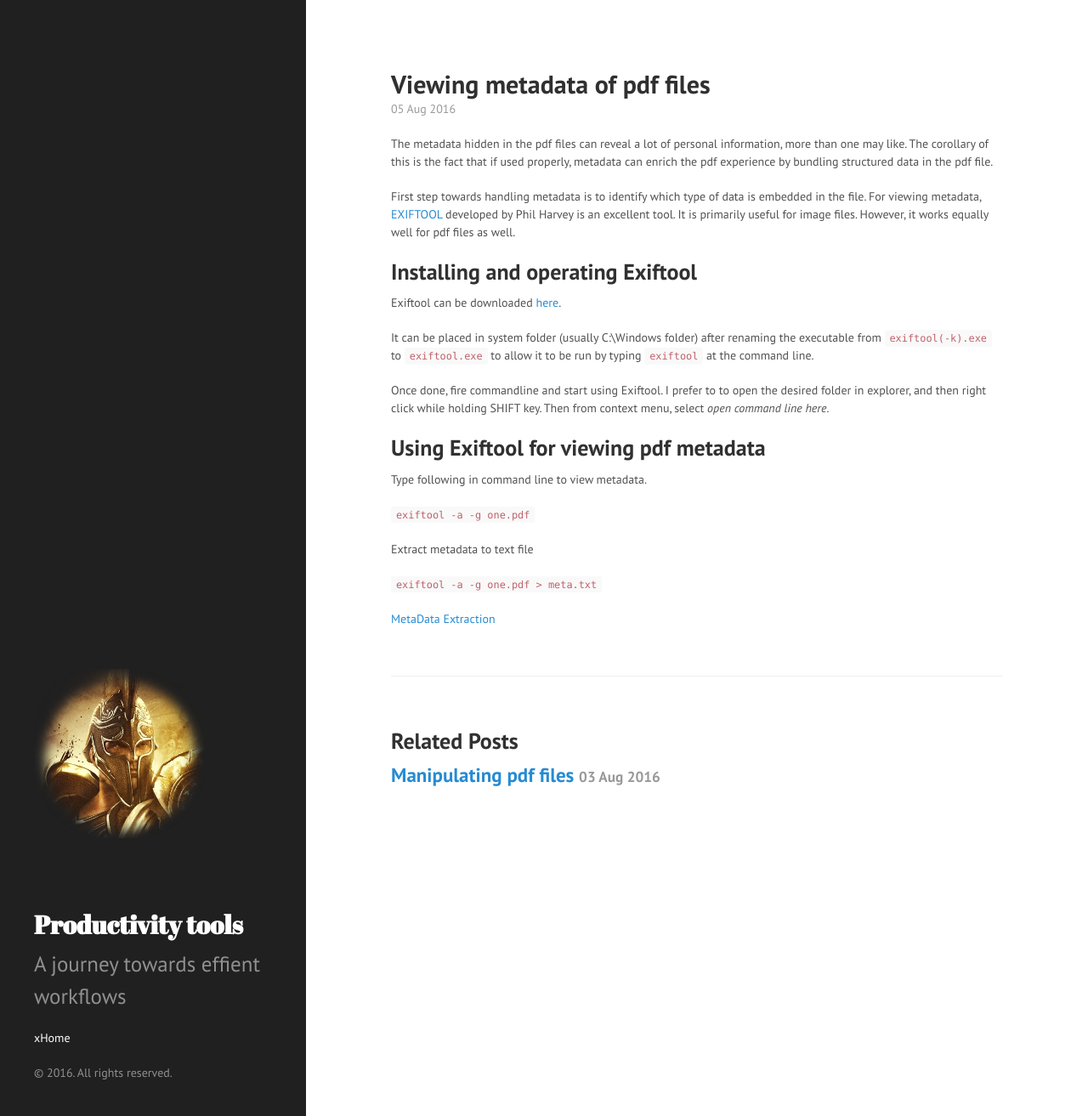
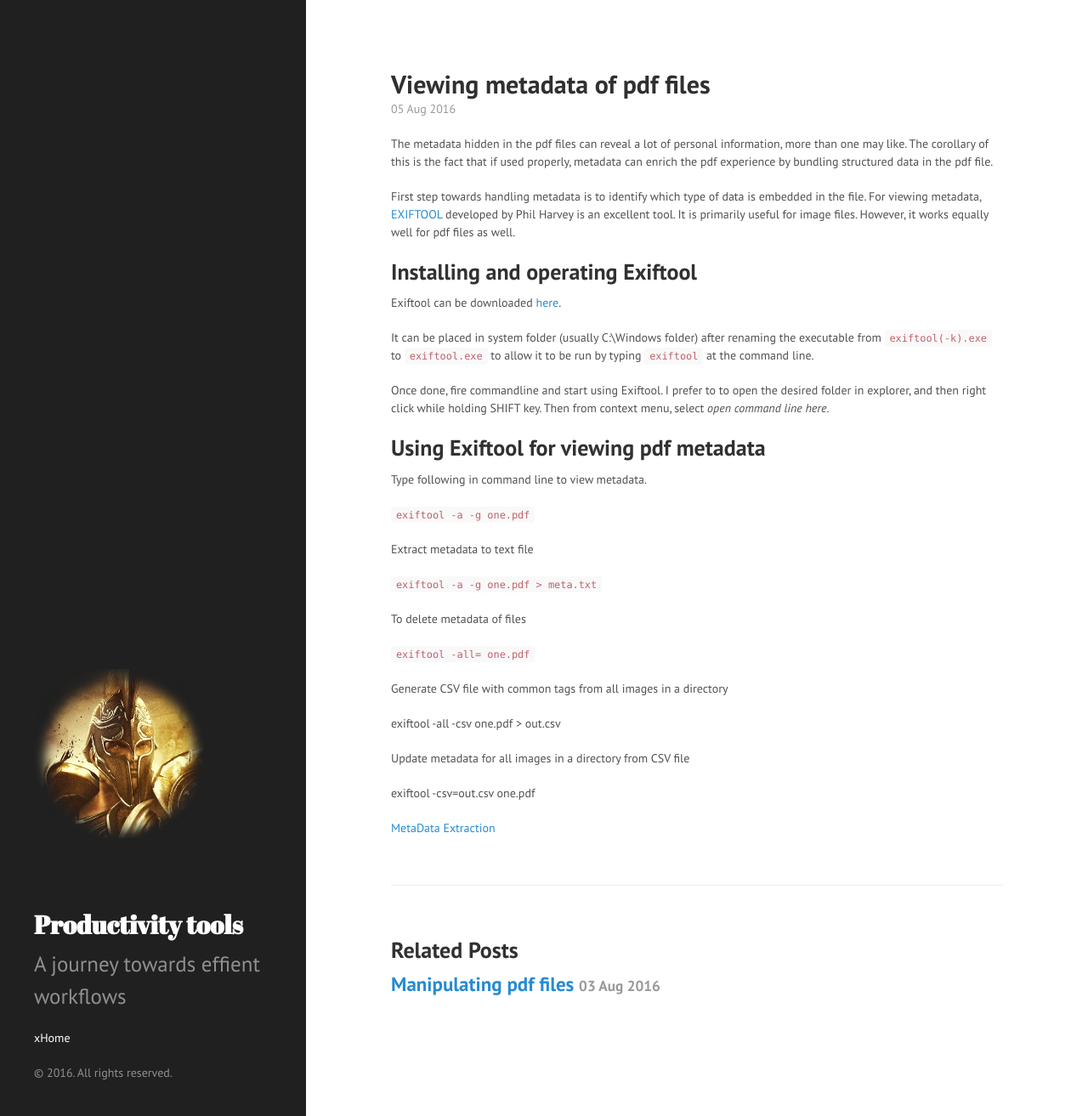
Before and after one commit to MaheshTK/MaheshTK.github.io, a Jekyll site: the page built from _posts/2016-08-05-viewing-metadata-of-pdf-files.markdown, in a window 1280 px wide and 1313 px high. Shown: the whole window at 85% size. Built offline with Jekyll 4.4.1, drawn with Linux system fonts in a browser that asks for light colours.

Commit message:
Post update: Viewing metadata of pdf files

````diff
--- a/_posts/2016-08-05-viewing-metadata-of-pdf-files.markdown
+++ b/_posts/2016-08-05-viewing-metadata-of-pdf-files.markdown
@@ -25,9 +25,17 @@ Extract metadata to text file
 
 ```exiftool -a -g one.pdf  > meta.txt```
 
+To delete metadata of files
 
+```exiftool -all= one.pdf```
 
+Generate CSV file with common tags from all images in a directory
 
+exiftool -all -csv one.pdf > out.csv
+
+Update metadata for all images in a directory from CSV file
+
+exiftool -csv=out.csv one.pdf
 
 
 [MetaData Extraction](http://www.forensicswiki.org/wiki/Document_Metadata_Extraction)
````
